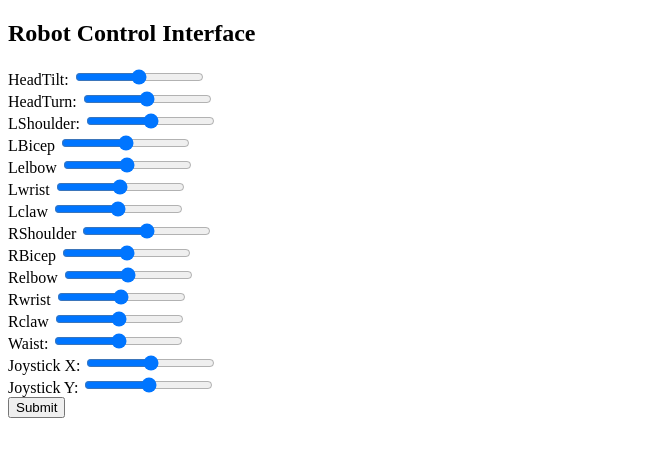
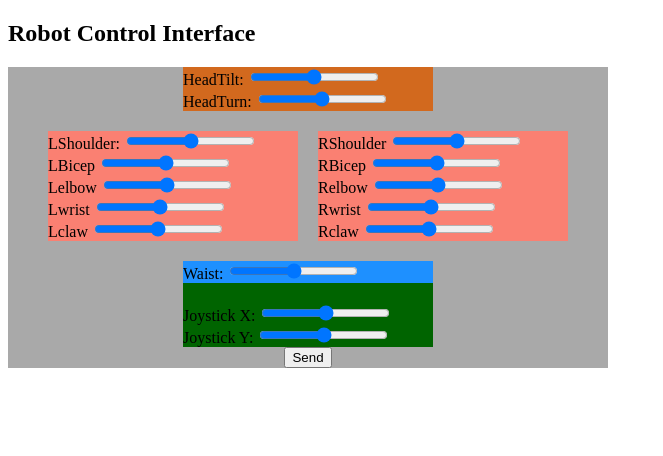
Before and after one commit to GoblinTrees/CS455, a plain HTML site: page Web_Flask/templates/index.html in a window 1280 px wide. Shown: the whole page, without its empty margins (0-663 px from the left). Drawn offline with Linux system fonts and the light colour scheme.

Commit message:
updates to Kore file

```diff
--- a/Web_Flask/templates/index.html
+++ b/Web_Flask/templates/index.html
@@ -2,11 +2,12 @@
 <html lang="en">
 <head>
     <meta charset="UTF-8">
-<meta name="viewport" content="width=device-width, initial-scale=1.0">
+    <meta content="width=device-width, initial-scale=1.0" name="viewport">
     <title>Robot Control</title>
     <script>
         var ip_add = "{{ ip_address }}"; // Get the IP address from Flask
         var form_send = ip_add + "/control";
+
         function sendData() {
             var form = document.getElementById("robotControlForm");
             var sliders = form.getElementsByTagName("input");
@@ -59,56 +60,115 @@
         // Bind input events when the document is loaded
         document.addEventListener("DOMContentLoaded", bindInputEvents);
     </script>
+    <style>
+    /* Styles for head sliders */
+    #head_sliders {
+        background-color: chocolate;
+        width: 250px;
+        margin-bottom: 20px;
+    }
+
+    /* Styles for left arm sliders */
+    #L_arm_sliders {
+        background-color: salmon;
+        width: 250px;
+        margin-right: 20px;
+    }
+
+    /* Styles for right arm sliders */
+    #R_arm_sliders {
+        background-color: salmon;
+        width: 250px;
+    }
+
+    /* Styles for body sliders */
+    #body_sliders {
+        background-color: dodgerblue;
+        width: 250px;
+        margin-bottom: 20px;
+    }
+
+    /* Styles for wheel sliders */
+    #Wheel_Sliders {
+        background-color: darkgreen;
+        width: 250px;
+    }
+
+    #outer {
+        background-color: darkgray;
+        width: 600px;
+        display: flex;
+        flex-direction: column;
+        align-items: center;
+    }
+
+    #upper {
+        display: flex;
+        flex-direction: row;
+        margin-bottom: 20px;
+    }
+</style>
 </head>
 <body>
 <h2>Robot Control Interface</h2>
-<form id="robotControlForm" action="http://192.168.88.58:3245/control" method="post">
+<form action="http://192.168.88.58:3245/control" id="robotControlForm" method="post">
+    <div id="outer">
+        <div id="head_sliders">
             <label for="slider1">HeadTilt:</label>
-  <input type="range" id="slider1" name="slider1" min="3000" max="9000" value="6000" step="200"><br>
+            <input id="slider1" max="9000" min="3000" name="slider1" step="200" type="range" value="6000"><br>
 
             <label for="slider2">HeadTurn:</label>
-  <input type="range" id="slider2" name="slider2" min="3000" max="9000" value="6000" step="200"><br>
-
+            <input id="slider2" max="9000" min="3000" name="slider2" step="200" type="range" value="6000"><br>
+        </div>
+        <div id="upper">
+            <div id="L_arm_sliders">
                 <label for="slider3">LShoulder:</label>
-  <input type="range" id="slider3" name="slider3" min="3000" max="9000" value="6000" step="200"><br>
+                <input id="slider3" max="9000" min="3000" name="slider3" step="200" type="range" value="6000"><br>
 
                 <label for="slider4">LBicep</label>
-  <input type="range" id="slider4" name="slider4" min="3000" max="9000" value="6000" step="200"><br>
+                <input id="slider4" max="9000" min="3000" name="slider4" step="200" type="range" value="6000"><br>
 
                 <label for="slider5">Lelbow</label>
-  <input type="range" id="slider5" name="slider5" min="3000" max="9000" value="6000" step="200"><br>
+                <input id="slider5" max="9000" min="3000" name="slider5" step="200" type="range" value="6000"><br>
 
                 <label for="slider6">Lwrist</label>
-  <input type="range" id="slider6" name="slider6" min="3000" max="9000" value="6000" step="200"><br>
+                <input id="slider6" max="9000" min="3000" name="slider6" step="200" type="range" value="6000"><br>
 
                 <label for="slider7">Lclaw</label>
-  <input type="range" id="slider7" name="slider7" min="3000" max="9000" value="6000" step="200"><br>
+                <input id="slider7" max="9000" min="3000" name="slider7" step="200" type="range" value="6000"><br>
+            </div>
 
+            <div id="R_arm_sliders">
                 <label for="slider8">RShoulder</label>
-  <input type="range" id="slider8" name="slider8" min="3000" max="9000" value="6000" step="200"><br>
+                <input id="slider8" max="9000" min="3000" name="slider8" step="200" type="range" value="6000"><br>
 
                 <label for="slider9">RBicep</label>
-  <input type="range" id="slider9" name="slider9" min="3000" max="9000" value="6000" step="200"><br>
+                <input id="slider9" max="9000" min="3000" name="slider9" step="200" type="range" value="6000"><br>
 
                 <label for="slider10">Relbow</label>
-  <input type="range" id="slider10" name="slider10" min="3000" max="9000" value="6000" step="200"><br>
+                <input id="slider10" max="9000" min="3000" name="slider10" step="200" type="range" value="6000"><br>
 
                 <label for="slider11">Rwrist</label>
-  <input type="range" id="slider11" name="slider11" min="3000" max="9000" value="6000" step="200"><br>
+                <input id="slider11" max="9000" min="3000" name="slider11" step="200" type="range" value="6000"><br>
 
                 <label for="slider12">Rclaw</label>
-  <input type="range" id="slider12" name="slider12" min="3000" max="9000" value="6000" step="200"><br>
+                <input id="slider12" max="9000" min="3000" name="slider12" step="200" type="range" value="6000"><br>
+            </div>
 
+        </div>
+        <div id="Wheel_Sliders">
+            <!-- Joystick -->
+          <div id="body_sliders">
                 <label for="slider13">Waist:</label>
-  <input type="range" id="slider13" name="slider13" min="3000" max="9000" value="6000" step="200"><br>
-
-  <!-- Joystick -->
+                <input id="slider13" max="9000" min="3000" name="slider13" step="200" type="range" value="6000"><br>
+            </div>
             <label for="joystickX">Joystick X:</label>
-  <input type="range" id="joystickX" name="joystickX" min="-100" max="100" value="0" step="1"><br>
+            <input id="joystickX" max="100" min="-100" name="joystickX" step="1" type="range" value="0"><br>
             <label for="joystickY">Joystick Y:</label>
-  <input type="range" id="joystickY" name="joystickY" min="-100" max="100" value="0" step="1"><br>
-
-  <input type="button" value="Submit" onclick="sendData()">
+            <input id="joystickY" max="100" min="-100" name="joystickY" step="1" type="range" value="0"><br>
+        </div>
+        <input onclick="sendData()" type="button" value="Send">
+    </div>
 </form>
 </body>
 </html>
```
Also changed, not shown: 4 other files. Lines whose indentation alone changed are shown as unchanged.
